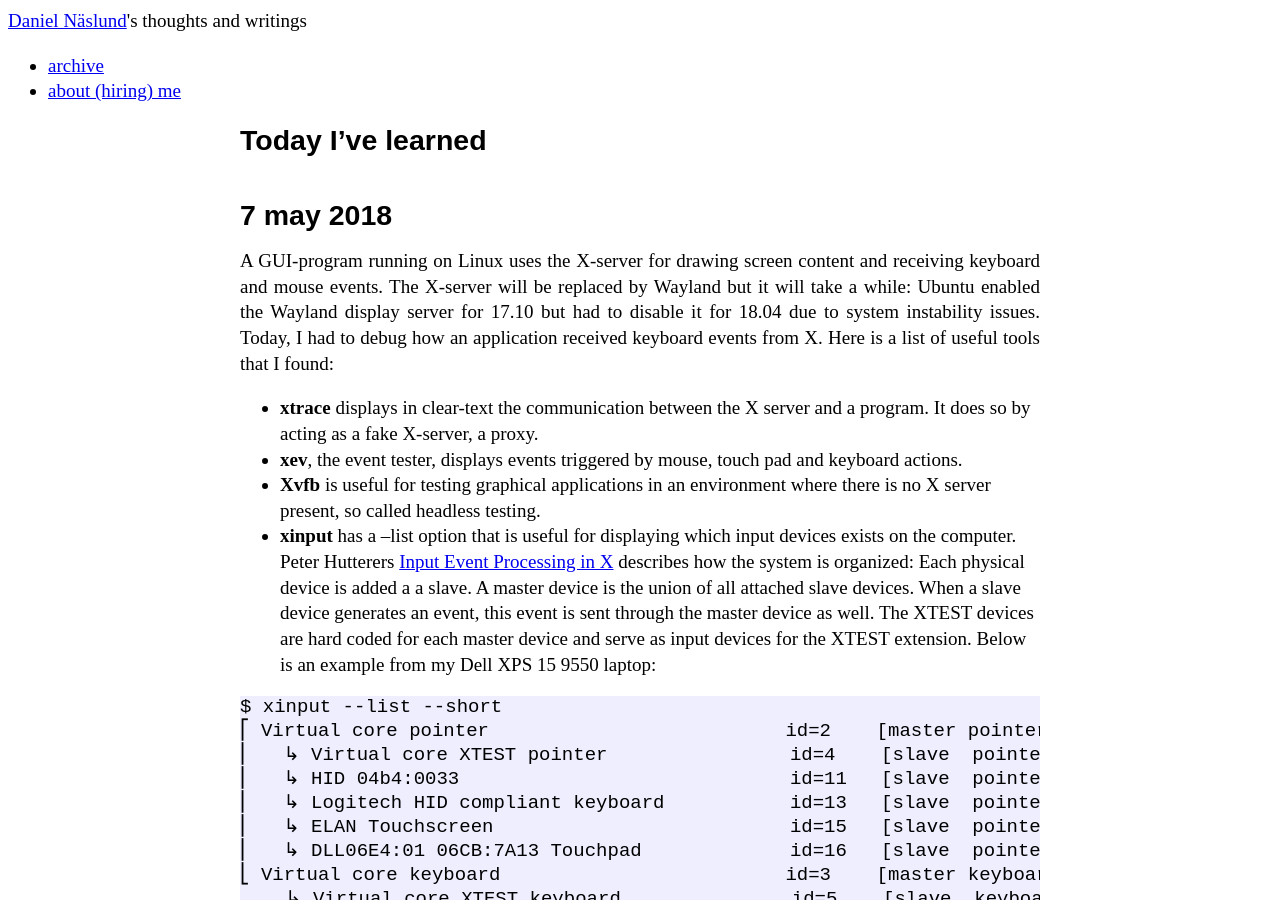
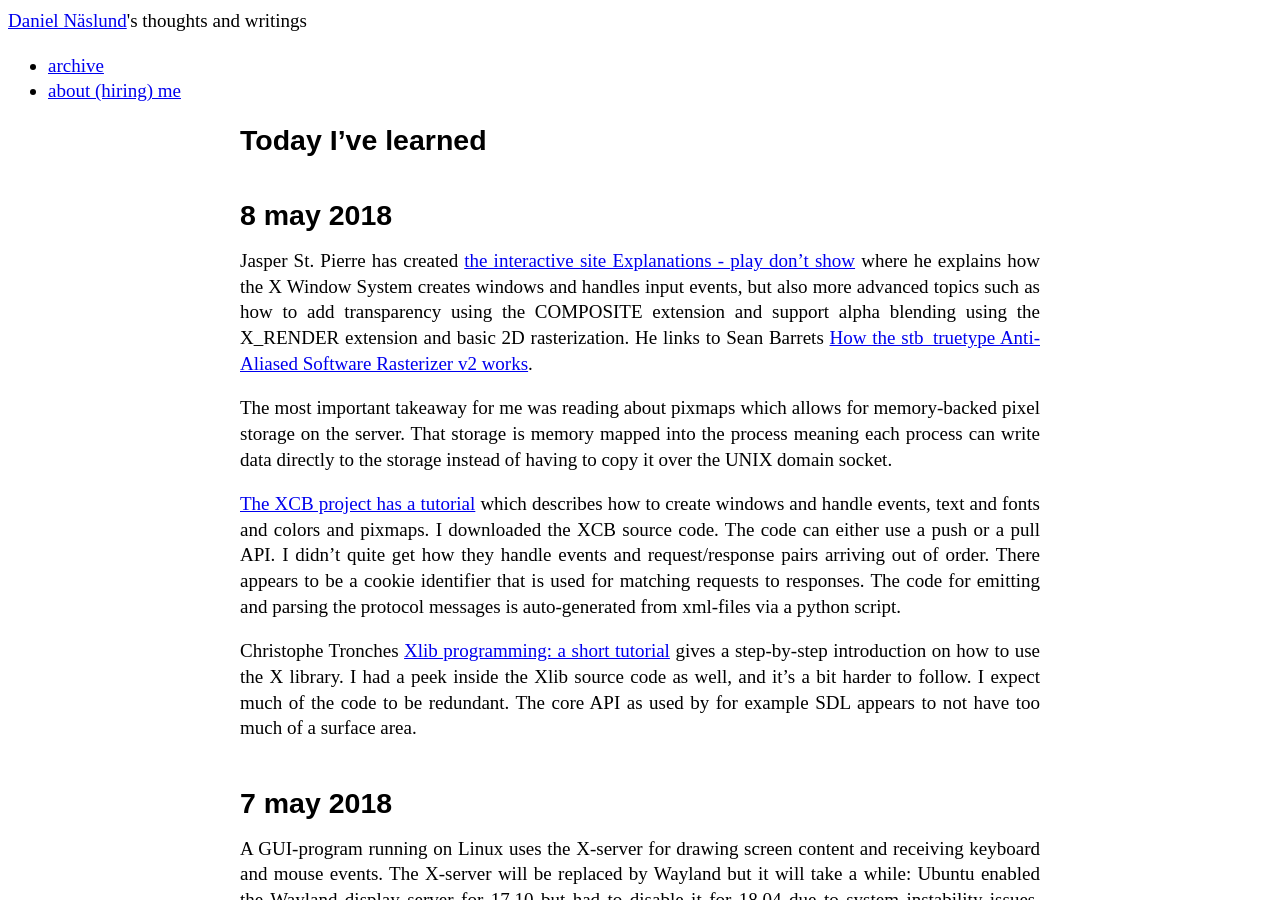
Before and after one commit to dannas/dannas.github.com, a Jekyll site: the page built from TIL.markdown, in a window 1280 px wide and 900 px high. Built offline with Jekyll 4.4.1, drawn with Linux system fonts in a browser that asks for light colours.

Commit message:
Yet another TIL

```diff
--- a/TIL.markdown
+++ b/TIL.markdown
@@ -3,6 +3,16 @@ layout: default
 title: TIL - Today I've Learned
 ---
 # Today I've learned
+
+## 8 may 2018
+
+Jasper St. Pierre has created [the interactive site Explanations - play don't show](https://magcius.github.io/xplain/article/index.html) where he explains how the X Window System creates windows and handles input events, but also more advanced topics such as how to add transparency using the COMPOSITE extension and support alpha blending using the X_RENDER extension and basic 2D rasterization. He links to Sean Barrets [How the stb_truetype Anti-Aliased Software Rasterizer v2 works](http://nothings.org/gamedev/rasterize/).
+
+The most important takeaway for me was reading about pixmaps which allows for memory-backed pixel storage on the server. That storage is memory mapped into the process meaning each process can write data directly to the storage instead of having to copy it over the UNIX domain socket.
+
+[The XCB project has a tutorial](https://xcb.freedesktop.org/tutorial/) which describes how to create windows and handle events, text and fonts and colors and pixmaps. I downloaded the XCB source code. The code can either use a push or a pull API. I didn't quite get how they handle events and request/response pairs arriving out of order. There appears to be a cookie identifier that is used for matching requests to responses. The code for emitting and parsing the protocol messages is auto-generated from xml-files via a python script.
+
+Christophe Tronches [Xlib programming: a short tutorial](https://tronche.com/gui/x/xlib-tutorial/) gives a step-by-step introduction on how to use the X library. I had a peek inside the Xlib source code as well, and it's a bit harder to follow. I expect much of the code to be redundant. The core API as used by for example SDL appears to not have too much of a surface area.
 
 ## 7 may 2018
 
```
